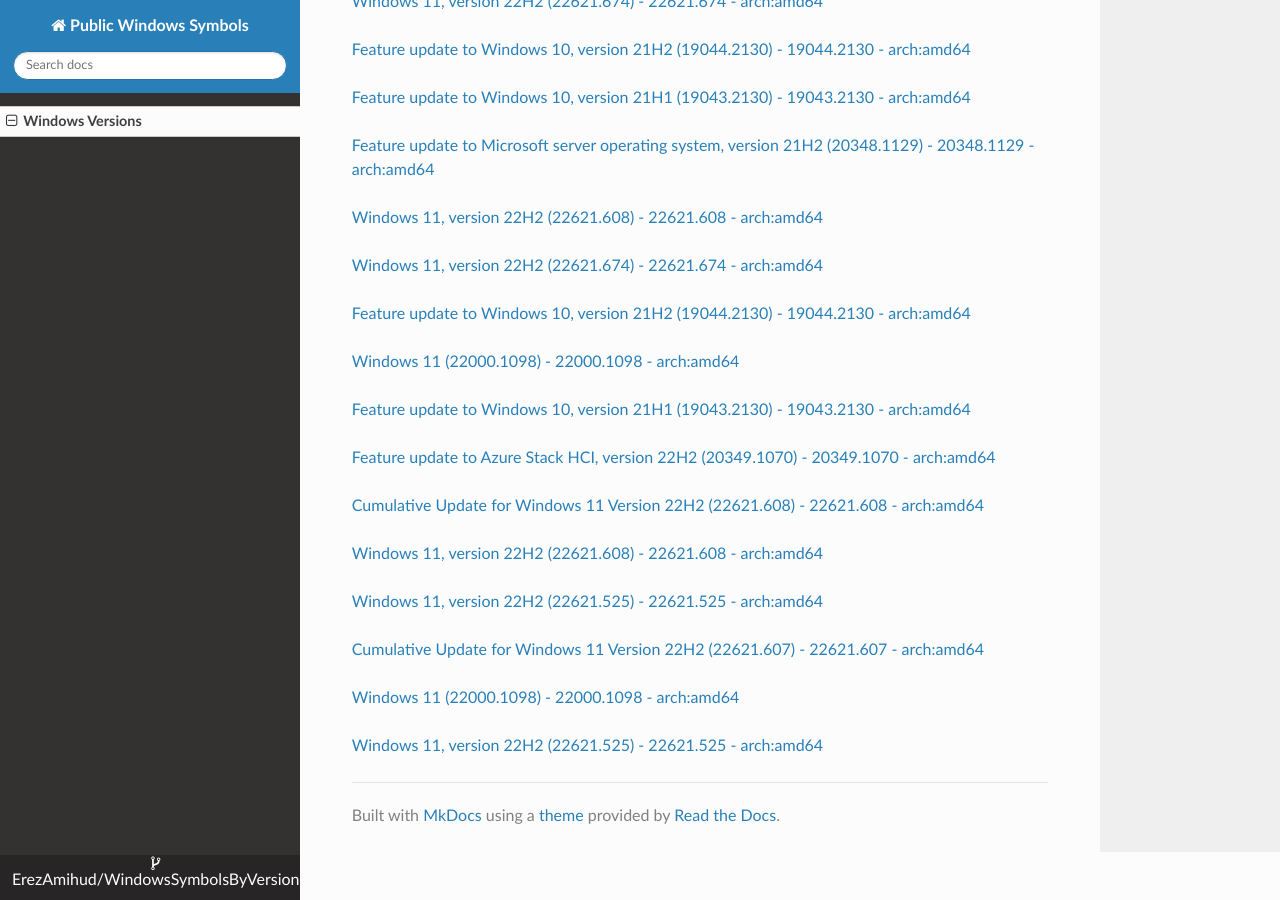
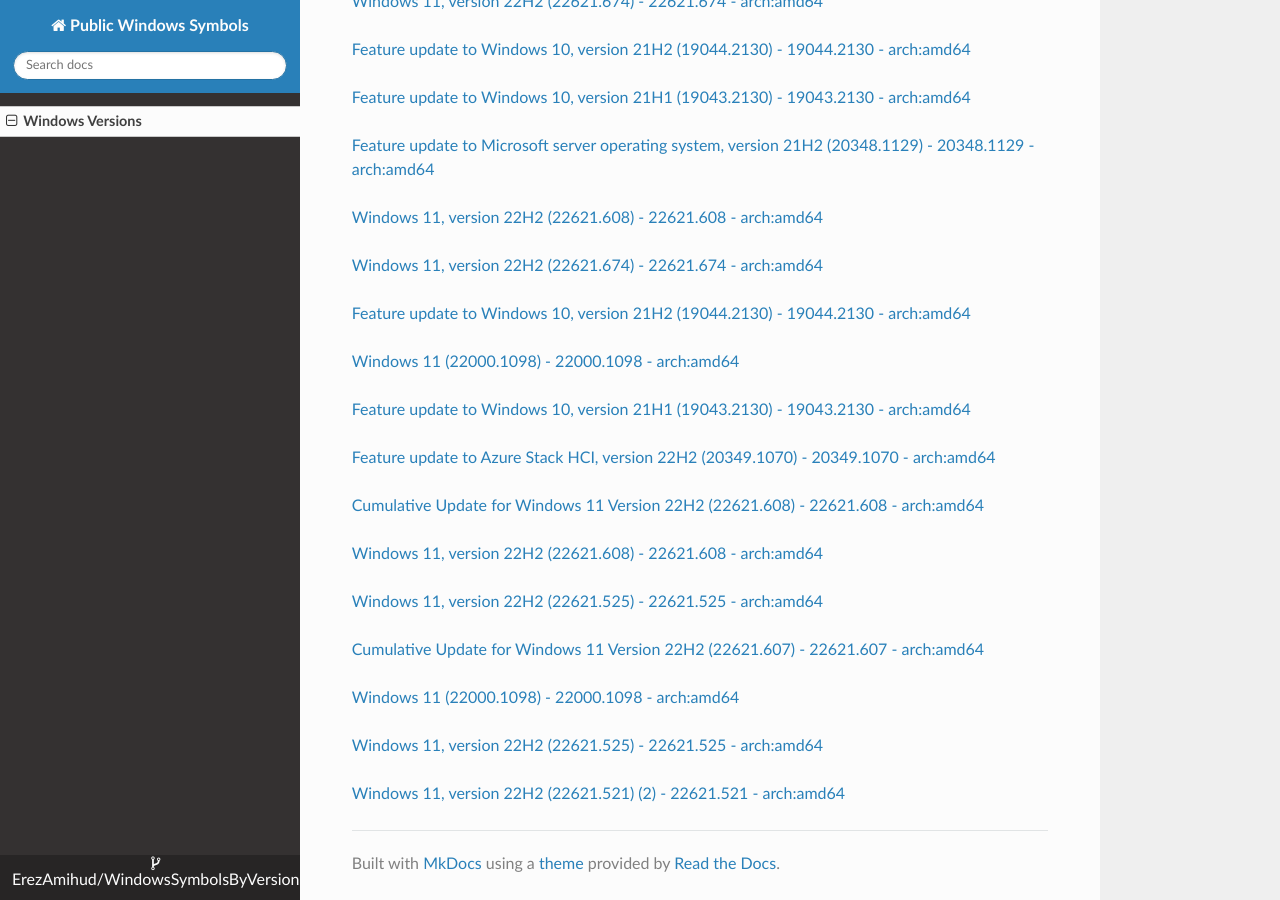
Before and after one commit to ErezAmihud/WindowsSymbolsByVersion, an MkDocs documentation site: the page built from docs/index.md, in a window 1280 px wide and 900 px high, scrolled down 50933 px. Built offline with MkDocs 1.6.1, drawn with Linux system fonts in a browser that asks for light colours; nearby versions of some CDN libraries.

Commit message:
Automated commit, add manifest for 8e409263-45b4-438d-ad01-6e9674ab032a

```diff
--- a/docs/index.md
+++ b/docs/index.md
@@ -3007,3 +3007,6 @@
 
 
 [Windows 11, version 22H2 (22621.525) - 22621.525 - arch:amd64](https://github.com/ErezAmihud/WindowsSymbolsByVersion/blob/main/manifests/7a6756b3-41a4-442a-a599-3a2214ee3fd7.manifest)
+
+
+[Windows 11, version 22H2 (22621.521) (2) - 22621.521 - arch:amd64](https://github.com/ErezAmihud/WindowsSymbolsByVersion/blob/main/manifests/8e409263-45b4-438d-ad01-6e9674ab032a.manifest)
```
Also changed, not shown: process_builds.json (+1 -1 lines), 1 other file.
